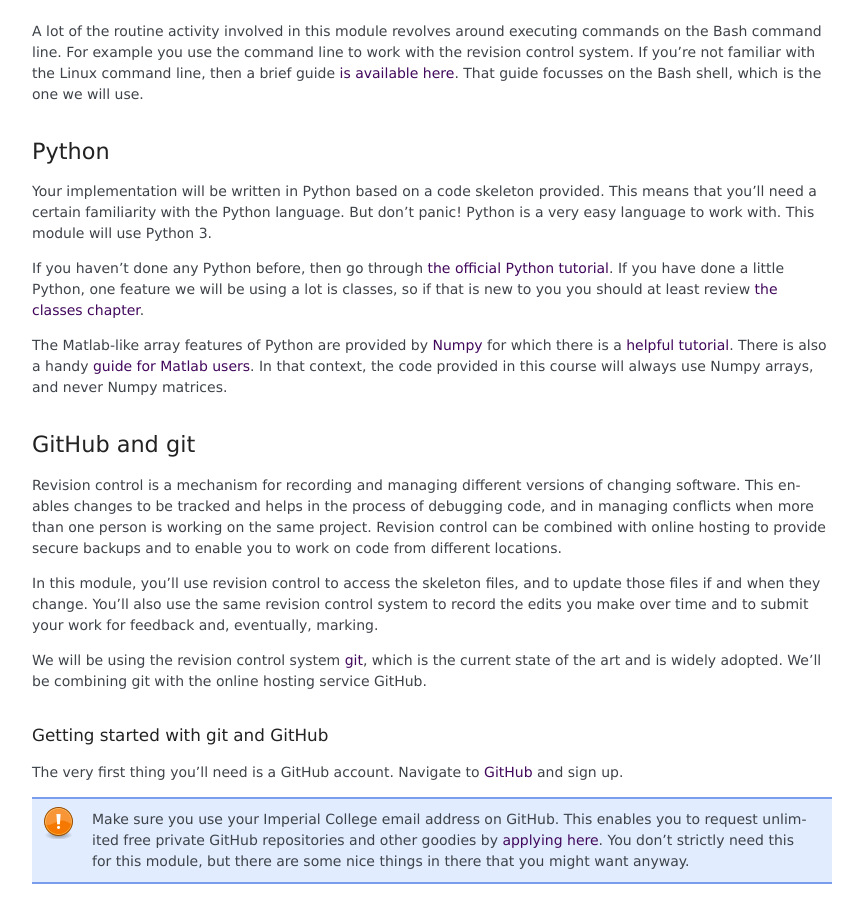
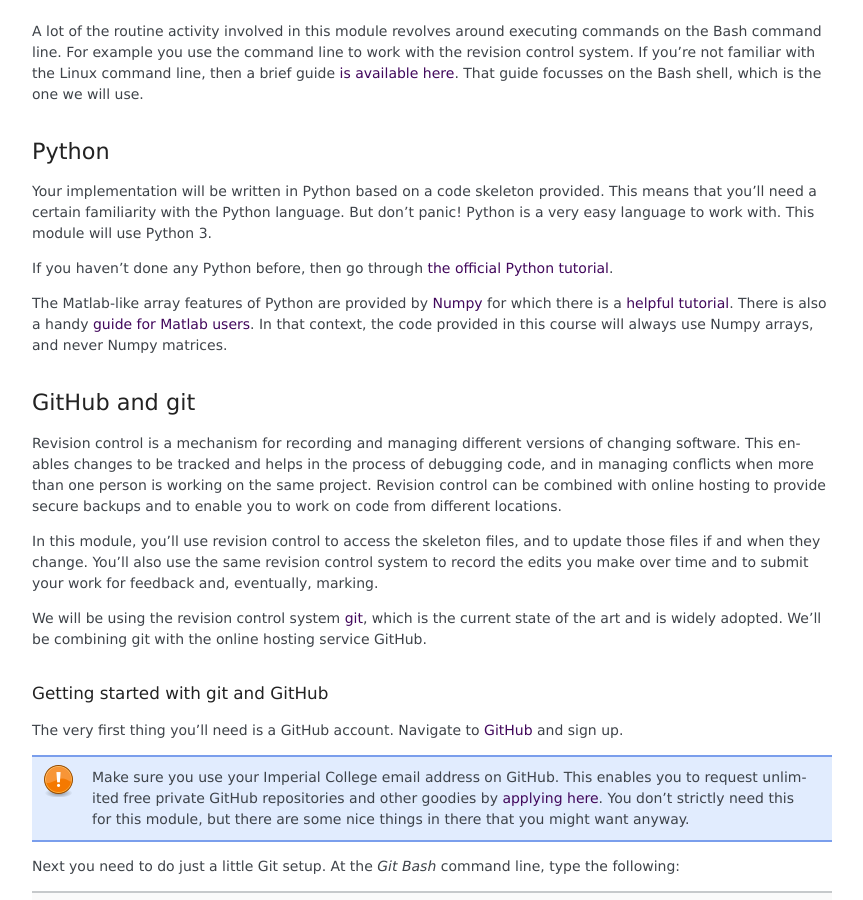
Before and after one commit to comp-lin-alg/comp-lin-alg-course, a Sphinx documentation site: the page built from doc/source/tools.rst, in a window 1280 px wide and 900 px high, scrolled down 850 px. Shown: the whole window, without its empty margins (163-1026 px from the left). Built offline with Sphinx 7.4.7, drawn with Linux system fonts in a browser that asks for light colours; pages that are not in the unit, such as notebooks, are missing from menus; some of the changed text lies outside the part shown.

Commit message:
removing reference to classes

```diff
--- a/doc/source/tools.rst
+++ b/doc/source/tools.rst
@@ -56,10 +56,7 @@
 work with. This module will use Python 3.
 
 If you haven't done any Python before, then go through `the official
-Python tutorial <https://docs.python.org/3/tutorial/index.html>`_. If
-you have done a little Python, one feature we will be using a lot is
-classes, so if that is new to you you should at least review `the
-classes chapter <https://docs.python.org/3/tutorial/classes.html>`_.
+Python tutorial <https://docs.python.org/3/tutorial/index.html>`_.
 
 The Matlab-like array features of Python are provided by `Numpy
 <http://www.numpy.org/>`_ for which there is a `helpful tutorial
```
Also changed, not shown: other parts of doc/source/tools.rst (+1 -1 lines).
